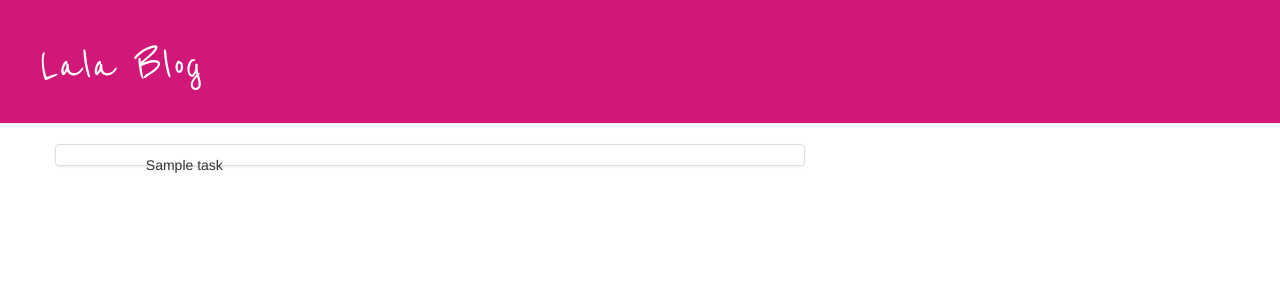
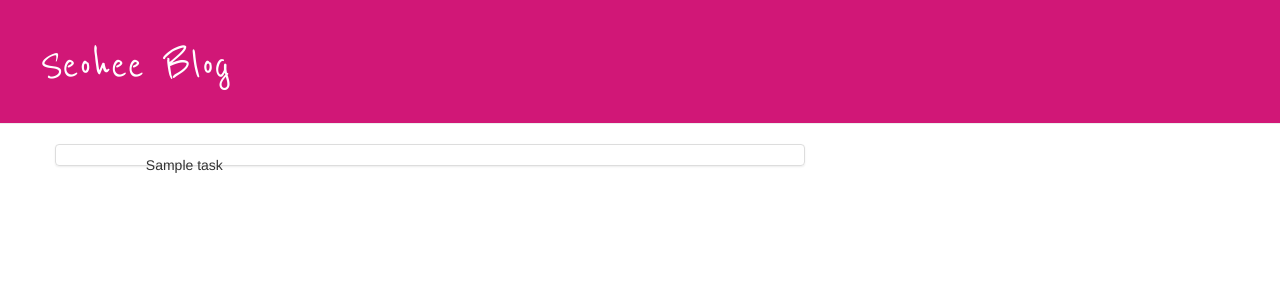
Before and after one commit to ab0515/my-first-blog, a Django app: page /task/ in a window 1280 px wide. Shown: the top 300 px of the page. Run offline with Django 3.2, Linux system fonts and the light colour scheme; tables that the repository leaves empty hold one stand-in row (values such as "Sample post"); some libraries are stand-ins or nearby versions; some web fonts are replaced.

Commit message:
change blog name

```diff
--- a/blog/templates/blog/base.html
+++ b/blog/templates/blog/base.html
@@ -14,7 +14,7 @@
                 <a href="{% url 'post_new' %}" class="top-menu"><span class="glyphicon glyphicon-plus"></span></a>
                 <a href="{% url 'post_draft_list' %}" class="top-menu"><span class="glyphicon glyphicon-edit"></span></a>
             {% endif %}
-            <h1><a href="/">Lala Blog</a></h1>
+            <h1><a href="/">Seohee Blog</a></h1>
         </div>
         <div class="content container">
             <div class="row">
```
